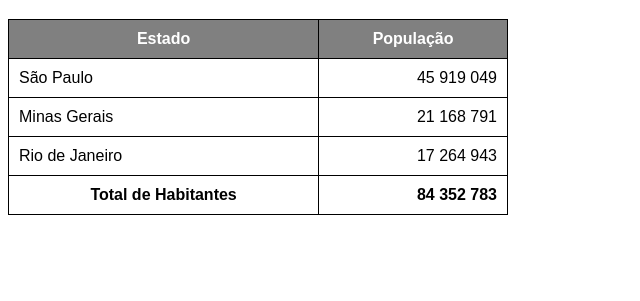
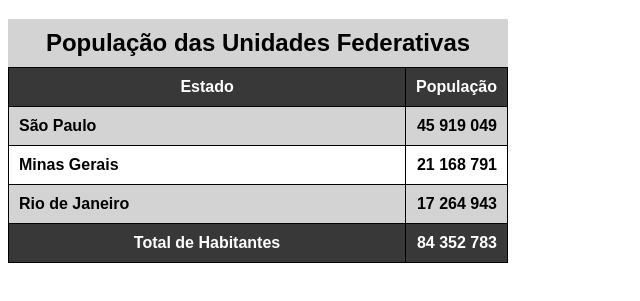
Before and after one commit to Daviramos7/html-e-css, a plain HTML site: page módulo 2/ex023/tabela002.html in a window 1280 px wide. Shown: the part 61-362 px from the top of the page, without its empty margins (0-640 px from the left). Drawn offline with Linux system fonts and the light colour scheme.

Commit message:
tabela 002 e tabela 003

```diff
--- a/módulo 2/ex023/tabela002.html
+++ b/módulo 2/ex023/tabela002.html
@@ -12,6 +12,7 @@
         table {
             width: 500px;
             border-collapse: collapse;
+            position: relative;
         }
 
         td, th {
@@ -19,9 +20,33 @@
             padding: 10px;
         }
 
-        thead {
-            background-color: gray;
+        caption {
+            font-size: 1.5em;
+            font-weight: bold;
+            padding: 10px;
+            background-color: lightgrey;
+        }
+
+        thead, tfoot {
+            background-color: #383838;
             color: white;
+            font-weight: bold;
+        }
+
+        thead > tr > th {
+            position: sticky;
+            top: -1px;
+            background-color: #383838;
+        }
+
+        tbody > tr:nth-child(odd) { /* 2n-1 */
+            background-color: lightgray;
+            font-weight: bold;
+        }
+
+        tbody > tr:nth-child(even) { /* 2n */
+            background-color: white;
+            font-weight: bold;
         }
 
         td.num {
@@ -34,6 +59,7 @@
     <!--
         ANATOMIA DE TABELAS GRANDES
         TABLE
+            CAPTION
             THEAD
                 TR, TD, TH
             TBODY
@@ -42,10 +68,11 @@
                 TR, TD, TH
     -->
     <table>
+        <caption>População das Unidades Federativas</caption>
         <thead>
             <tr>
-                <th>Estado</th>
-                <th>População</th>
+                <th scope="col">Estado</th>
+                <th scope="col" style="width: 50px;">População</th>
             </tr>
         </thead>
         <tbody>
@@ -64,7 +91,7 @@
         </tbody>
         <tfoot>
             <tr>
-                <th>Total de Habitantes</th>
+                <th scope="row">Total de Habitantes</th>
                 <td class="num"><strong>84 352 783</strong></td>
 
             </tr>
```
Also changed, not shown: módulo 2/ex023/tabela003.html (added, +49 -0 lines).
